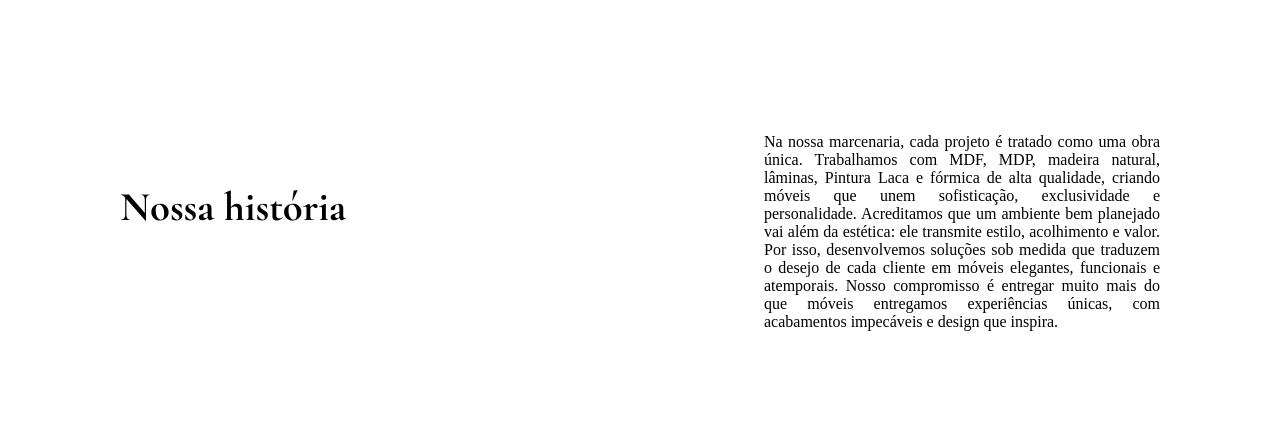
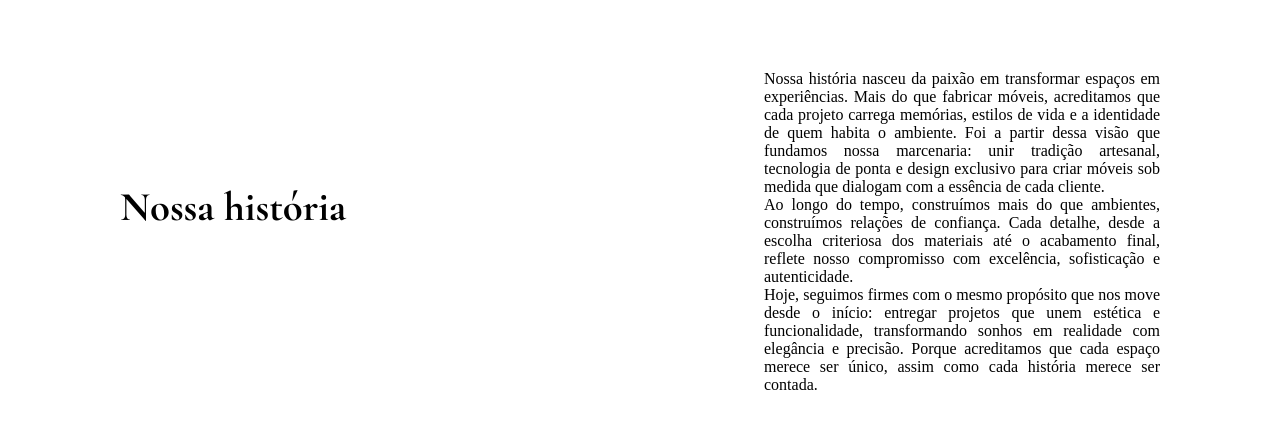
Before and after one commit to cauansaile/projeto-renovar-ambientes, a React (Vite) app: page / in a window 1280 px wide. Shown: the part 638-1082 px from the top of the page. Built offline with nearby package versions, Linux system fonts and the light colour scheme; a web font is replaced by a local one.

Commit message:
Ajustes blog.css

```diff
--- a/src/pages/blog.css
+++ b/src/pages/blog.css
@@ -26,8 +26,8 @@
 }
 
 .renovar-blog .hero .overlay {
-  background: #000000;
-  color: #ffffff;
+  background: url(../imagens/IMG_7662.jpg);
+  color: #000;
   padding: 4rem 2rem;
   border: 4px solid #ffffff;
   animation: slideInSharp 0.8s cubic-bezier(0.4, 0, 0.2, 1);
@@ -74,7 +74,7 @@
   text-align: center;
   margin-bottom: 4rem;
   padding: 2rem;
-  border: 4px solid #000000;
+  /*border: 4px solid #000000;*/
   background: #ffffff;
   position: relative;
 }
@@ -120,7 +120,7 @@
 
 .renovar-blog .post {
   background: #ffffff;
-  border: 4px solid #000000;
+  /*border: 4px solid #000000;*/
   overflow: hidden;
   box-shadow: 8px 8px 0px #333333;
   transition: all 0.2s ease;
--- a/src/pages/home.jsx
+++ b/src/pages/home.jsx
@@ -355,16 +355,11 @@ const RenovarAmbientes = () => {
           </div>
           <div className="text-sobre">
             <p>
-              Na nossa marcenaria, cada projeto é tratado como uma obra única.
-              Trabalhamos com MDF, MDP, madeira natural, lâminas, Pintura Laca e
-              fórmica de alta qualidade, criando móveis que unem sofisticação,
-              exclusividade e personalidade. Acreditamos que um ambiente bem
-              planejado vai além da estética: ele transmite estilo, acolhimento
-              e valor. Por isso, desenvolvemos soluções sob medida que traduzem
-              o desejo de cada cliente em móveis elegantes, funcionais e
-              atemporais. Nosso compromisso é entregar muito mais do que móveis
-              entregamos experiências únicas, com acabamentos impecáveis e
-              design que inspira.
+              Nossa história nasceu da paixão em transformar espaços em experiências. Mais do que fabricar móveis, acreditamos que cada projeto carrega memórias, estilos de vida e a identidade de quem habita o ambiente. Foi a partir dessa visão que fundamos nossa marcenaria: unir tradição artesanal, tecnologia de ponta e design exclusivo para criar móveis sob medida que dialogam com a essência de cada cliente. <br />
+
+              Ao longo do tempo, construímos mais do que ambientes, construímos relações de confiança. Cada detalhe, desde a escolha criteriosa dos materiais até o acabamento final, reflete nosso compromisso com excelência, sofisticação e autenticidade. <br />
+
+              Hoje, seguimos firmes com o mesmo propósito que nos move desde o início: entregar projetos que unem estética e funcionalidade, transformando sonhos em realidade com elegância e precisão. Porque acreditamos que cada espaço merece ser único, assim como cada história merece ser contada.
             </p>
           </div>
         </section>
```
